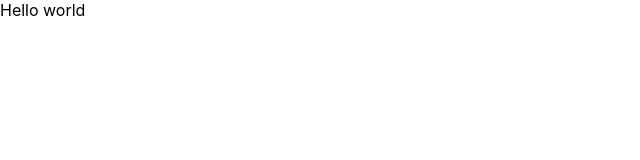
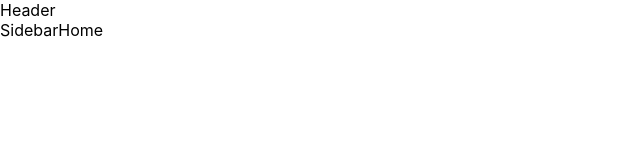
Before and after one commit to Yoshiyuki-Iwasaki/iwasakiii, a Next.js app: page / in a window 1280 px wide. Shown: the top 160 px of the page, without its empty margins (0-640 px from the left). Built offline with nearby package versions, Linux system fonts and the light colour scheme.

Commit message:
fix layout.

```diff
--- /dev/null
+++ b/src/components/module/Layout.tsx
@@ -0,0 +1,24 @@
+import React from 'react';
+import Sidebar from './Sidebar';
+import Header from "./Header";
+import styled from 'styled-components';
+
+const Layout: React.FC<any> = ({ children }) => {
+  return (
+    <Main>
+      <Header />
+      <Body>
+        <Sidebar />
+        <RightArea>{children}</RightArea>
+      </Body>
+    </Main>
+  );
+};
+
+export default Layout;
+
+const Main = styled.main``;
+const Body = styled.div`
+  display: flex;
+`;
+const RightArea = styled.div``;
--- /dev/null
+++ b/src/components/module/Sidebar.tsx
@@ -0,0 +1,7 @@
+import React from 'react'
+
+const Sidebar = () => {
+  return <div>Sidebar</div>;
+}
+
+export default Sidebar
--- a/src/pages/index.tsx
+++ b/src/pages/index.tsx
@@ -1,8 +1,9 @@
 import Head from 'next/head'
 import Image from 'next/image'
+import Layout from '../components/module/Layout';
 
-export default function Home() {
-  return (
-    <div>Hello world</div>
-  )
+const Home = () => {
+  return <Layout>Home</Layout>;
 }
+
+export default Home;
```
Also changed, not shown: src/components/module/Header.tsx (renamed from src/components/Header.tsx).
